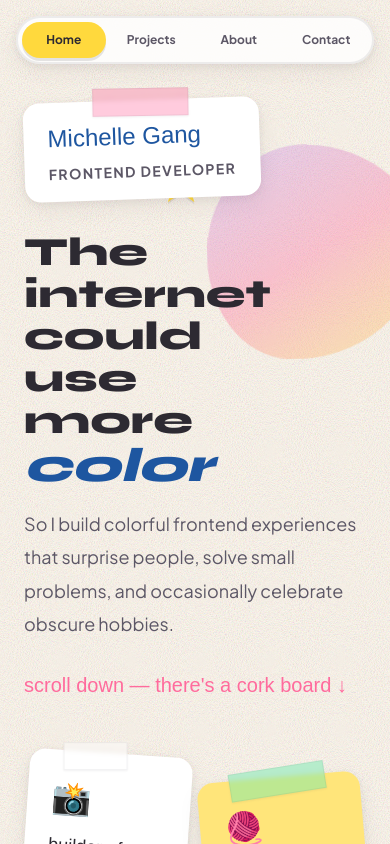
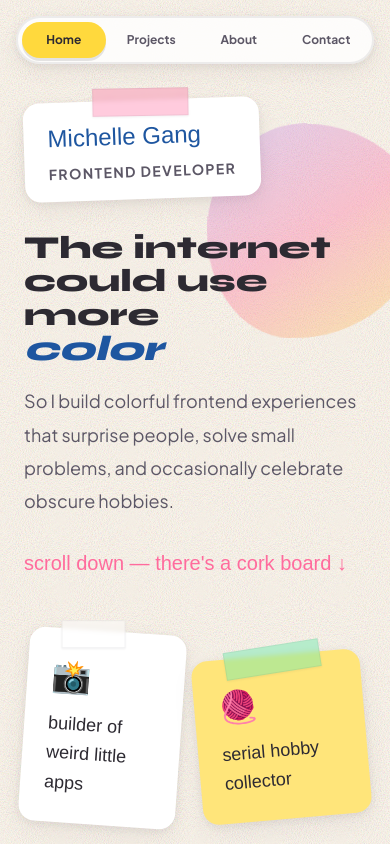
Before and after one commit to michelle-dunson/dev-portfolio, a Next.js app: page / in a window 390 px wide. Shown: the top 844 px of the page. Built offline with nearby package versions, Linux system fonts and the light colour scheme; a web font is replaced by a local one.

Commit message:
UI polish

```diff
--- a/app/globals.scss
+++ b/app/globals.scss
@@ -12,6 +12,7 @@
 
 html {
     scroll-behavior: smooth;
+    overflow-x: clip;
 
     @media (prefers-reduced-motion: reduce) {
         scroll-behavior: auto;
@@ -26,8 +27,12 @@ body {
     background-color: $color-bg;
     -webkit-font-smoothing: antialiased;
     -moz-osx-font-smoothing: grayscale;
-    overflow-x: hidden;
+    overflow-x: clip;
     @include paper-grain;
+}
+
+main {
+    overflow-x: clip;
 }
 
 body.custom-cursor-active {
--- a/components/about/SkillStickers.module.scss
+++ b/components/about/SkillStickers.module.scss
@@ -196,3 +196,13 @@
     margin-top: $space-3;
     margin-left: $space-1;
 }
+
+@media (max-width: $breakpoint-md) {
+    .sticker:nth-child(4) {
+        margin-left: 0;
+    }
+
+    .sticker:nth-child(6) {
+        margin-right: 0;
+    }
+}
--- a/components/sections/About.module.scss
+++ b/components/sections/About.module.scss
@@ -18,6 +18,8 @@
     @include container;
     display: grid;
     gap: $space-12;
+    min-width: 0;
+    overflow-x: clip;
 
     @include breakpoint(lg) {
         grid-template-columns: 1.1fr 0.9fr;
@@ -28,12 +30,16 @@
 
 .scrapbook {
     position: relative;
-    padding: $space-10 $space-8;
+    padding: $space-8 $space-6;
     background: $color-surface;
     border-radius: $radius-lg;
     box-shadow: $shadow-paper;
     transform: rotate(-0.8deg);
     @include paper-grain;
+
+    @include breakpoint(md) {
+        padding: $space-10 $space-8;
+    }
 }
 
 .tapeTop {
@@ -83,6 +89,7 @@
     display: flex;
     flex-direction: column;
     gap: $space-8;
+    min-width: 0;
 }
 
 .obsessionsTitle {
@@ -96,6 +103,7 @@
     display: grid;
     grid-template-columns: 1fr 1fr;
     gap: $space-4;
+    min-width: 0;
 }
 
 .stickyNote {
@@ -160,7 +168,7 @@
     border-radius: $radius-lg;
     border: 3px solid $color-charcoal;
     box-shadow: 6px 6px 0 rgba($color-charcoal, 0.15);
-    overflow: visible;
+    overflow-x: clip;
 }
 
 .skillsTitle {
--- a/components/sections/Hero.module.scss
+++ b/components/sections/Hero.module.scss
@@ -5,7 +5,7 @@
 
 .hero {
     position: relative;
-    min-height: 100vh;
+    min-height: 80vh;
     padding: calc(#{$nav-height} + #{$space-12}) $space-6 $space-16;
     overflow: hidden;
     display: flex;
@@ -44,16 +44,22 @@
     z-index: $z-content;
     display: grid;
     gap: $space-12;
-    align-items: center;
+    align-items: start;
 
-    @include breakpoint(lg) {
-        grid-template-columns: 1.2fr 0.8fr;
-        gap: $space-8;
+    // @include breakpoint(lg) {
+    //     grid-template-columns: 1.7fr 0.3fr;
+    //     gap: $space-8;
+    // }
+
+    @include breakpoint(xl) {
+        grid-template-columns: 1.6fr 0.4fr;
+        gap: $space-12;
     }
 }
 
 .main {
     position: relative;
+    min-width: 0;
 }
 
 .nameCard {
@@ -89,12 +95,17 @@
 }
 
 .headline {
-    font-size: $font-size-hero;
+    font-size: $font-size-2xl;
     line-height: $line-height-tight;
     color: $color-charcoal;
     margin-bottom: $space-4;
-    max-width: 75vw;
+    max-width: 100%;
     @include animate-fade-in-up(80ms);
+
+    @include breakpoint(md) {
+        font-size: $font-size-hero;
+        max-width: 70vw;
+    }
 }
 
 .headlineLine {
@@ -103,9 +114,14 @@
 
 .rotatingLine {
     display: block;
-    font-size: $font-size-display;
+    max-width: 100%;
+    font-size: clamp(1.625rem, 8vw + 0.25rem, #{$font-size-3xl});
     color: $color-cobalt;
     @include animate-fade-in-up(140ms);
+
+    @include breakpoint(md) {
+        font-size: $font-size-display;
+    }
 }
 
 .subline {
@@ -125,10 +141,8 @@
 
 .collage {
     display: grid;
-    grid-template-columns: repeat(2, minmax(0, 1fr));
-    grid-template-areas:
-        "cardA cardB"
-        "egg egg";
+    grid-template-columns: auto;
+    grid-template-areas: "cardA cardB";
     gap: $space-4;
     align-items: start;
     justify-items: center;
@@ -137,20 +151,18 @@
     margin-inline: auto;
 
     @include breakpoint(md) {
-        max-width: 26rem;
-        gap: $space-5;
+        margin: 0;
+        justify-self: end;
     }
 
-    @include breakpoint(lg) {
-        max-width: none;
-        margin-inline: 0;
-        min-height: 18rem;
-        min-width: 17rem;
-        grid-template-columns: 1fr 1fr;
+    @include breakpoint(xl) {
+        grid-template-columns: 1fr;
         grid-template-areas:
-            "cardA cardA"
-            "cardB cardB";
+            "cardA"
+            "cardB";
         align-items: end;
+        justify-items: end;
+        margin-top: 1rem;
     }
 }
 
@@ -213,8 +225,7 @@
     @include animate-bob;
 
     @include breakpoint(lg) {
-        top: 15%;
-        left: 6%;
+        left: 25%;
     }
 }
 
@@ -227,14 +238,13 @@
     z-index: $z-decor;
 
     @include breakpoint(lg) {
-        top: 35%;
-        right: 22%;
+        right: 35%;
     }
 }
 
 .stickerSparkle {
     position: absolute;
-    bottom: 20%;
+    bottom: 18%;
     left: 42%;
     color: $color-cobalt;
     transform: rotate(8deg);
--- a/components/ui/RotatingText.module.scss
+++ b/components/ui/RotatingText.module.scss
@@ -1,9 +1,23 @@
 @use "../../styles/tokens" as *;
 
 .wrapper {
+    position: relative;
     display: inline-grid;
     vertical-align: bottom;
     white-space: nowrap;
+    max-width: 100%;
+}
+
+@media (max-width: $breakpoint-md) {
+    .wrapper {
+        display: block;
+    }
+
+    .sizer {
+        position: absolute;
+        height: 0;
+        overflow: hidden;
+    }
 }
 
 .sizer,
--- a/lib/constants.ts
+++ b/lib/constants.ts
@@ -31,7 +31,7 @@ export const ABOUT_COPY = {
   title: "Hi, I'm Michelle.",
   paragraphs: [
     "I enjoy building the kind of websites that make people pause for a second and think, \"That's clever.\"",
-    "Most of my projects start with a tiny question:",
+    "Most of my projects start with a simple question:",
     "What if choosing a knitting pattern felt like a game show?",
     "What if your birthday could generate the soundtrack to your life?",
     "I love combining APIs, animation, and thoughtful UI to turn strange ideas into polished projects.",
--- a/styles/_tokens.scss
+++ b/styles/_tokens.scss
@@ -39,7 +39,7 @@ $font-size-md: 1.125rem;
 $font-size-lg: 1.25rem;
 $font-size-xl: 1.5rem;
 $font-size-2xl: 2rem;
-$font-size-3xl: 2.75rem;
+$font-size-3xl: 2.25rem;
 $font-size-4xl: 3.5rem;
 $font-size-hero: clamp(2.5rem, 6vw, 5rem);
 $font-size-display: clamp(3rem, 8vw, 7rem);
```
